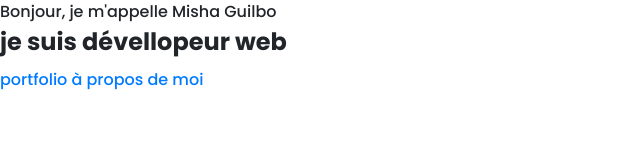
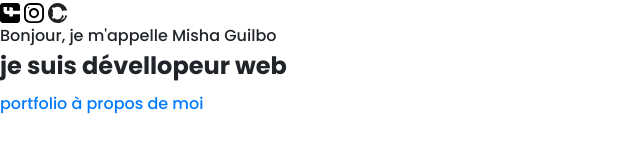
Before and after one commit to misharaze/portfolio, a website: page src/index.html in a window 1280 px wide. Shown: the whole page, without its empty margins (0-640 px from the left). Drawn offline with Linux system fonts and the light colour scheme.

Commit message:
third commit

```diff
--- a/src/index.html
+++ b/src/index.html
@@ -44,6 +44,11 @@
     <link rel="stylesheet" href="css/style.min.css">
 </head>
 <body>
+   <aside class="sidepannel">
+   <a href="#" class="sidepannel_link"><img src="icons/social/facebook.svg" alt="facebook"></a>
+<a href="#" class="sidepannel_link"><img src="icons/social/instagram.svg" alt="instagram"></a>
+<a href="#" class="sidepannel_link"><img src="icons/social/github.svg" alt="github"></a>
+   </aside>
 <section class="promo">
    <div class="container">
     <div class=" title title_fz16 promo__subtitle" >Bonjour, je m'appelle Misha Guilbo</div>
```
Also changed, not shown: dist/index.html.
